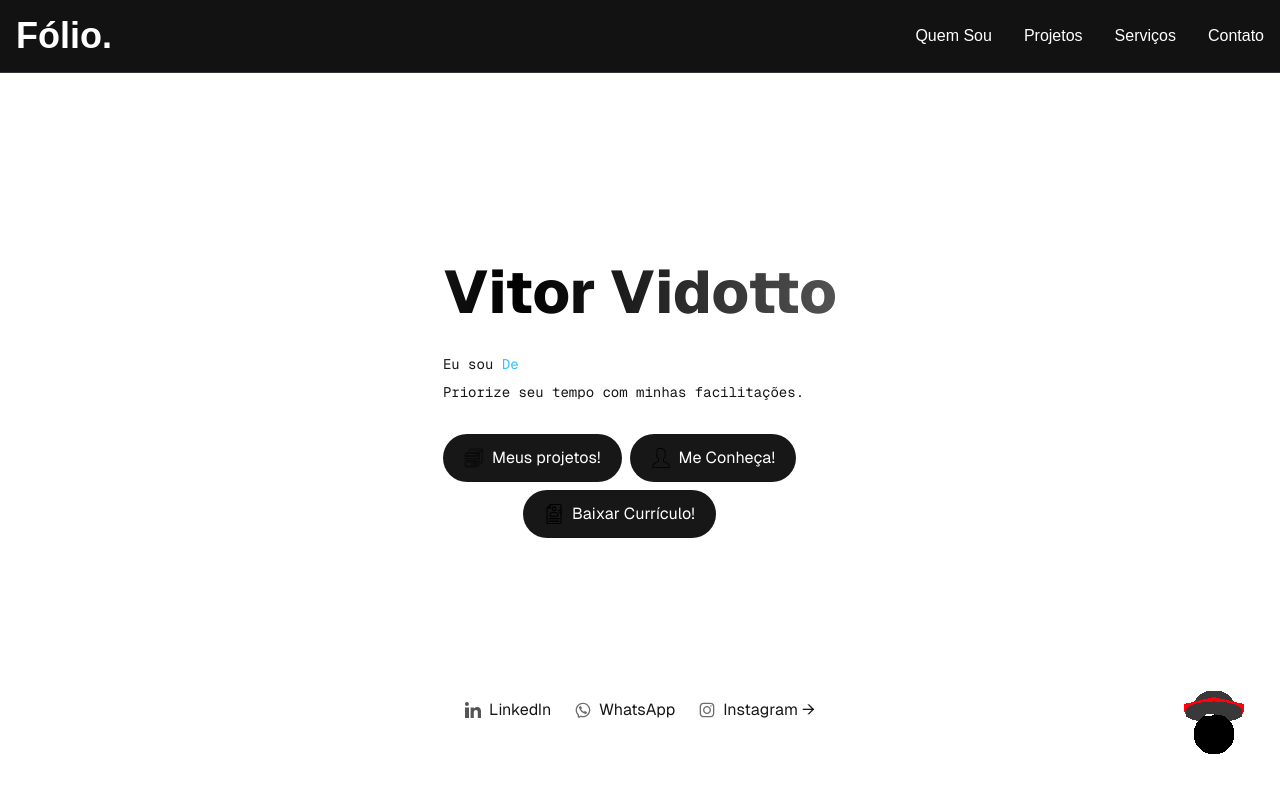
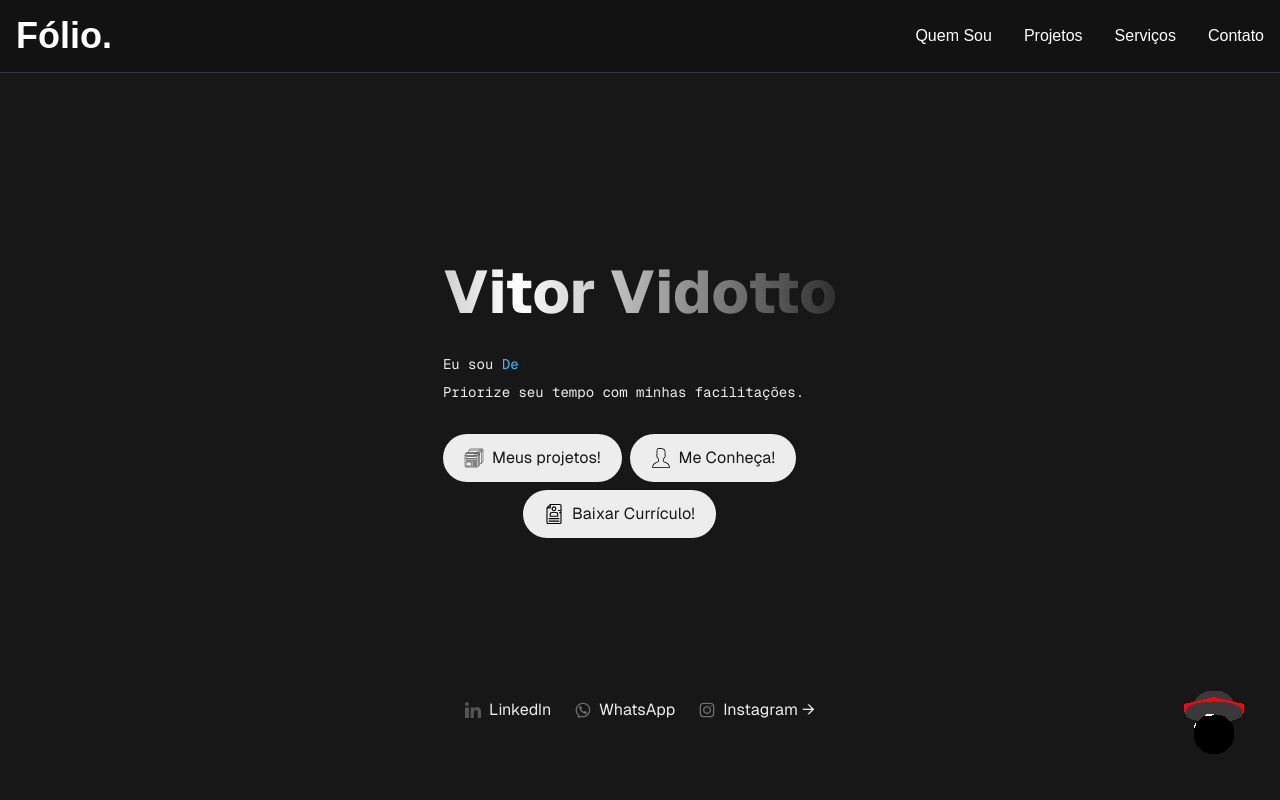
Before and after one commit to Vitor-Vidotto/Portifolio-3.0, a Next.js app: page / in a window 1280 px wide. Shown: the top 800 px of the page. Built offline with nearby package versions, Linux system fonts and the light colour scheme.

Commit message:
Update globals.css
depois altero isso

```diff
--- a/app/globals.css
+++ b/app/globals.css
@@ -2,13 +2,11 @@
 @tailwind components;
 @tailwind utilities;
 
-/* Tema CLARO como padrão */
 :root {
-  --background: #ffffff;
-  --foreground: #171717;
+  --background: #171717;
+  --foreground: #ededed;
 }
 
-/* Tema DARK apenas se o usuário preferir */
 @media (prefers-color-scheme: dark) {
   :root {
     --background: #171717;
@@ -40,9 +38,8 @@ body {
   }
 }
 
-/* Gradiente ajustado para funcionar bem no tema claro */
 .text-gradient {
-  background: linear-gradient(90deg, #000000, #666666, #000000);
+  background: linear-gradient(90deg, #ffffff, #000000, #ffffff);
   background-size: 200% 200%;
   -webkit-background-clip: text;
   color: transparent;
```
